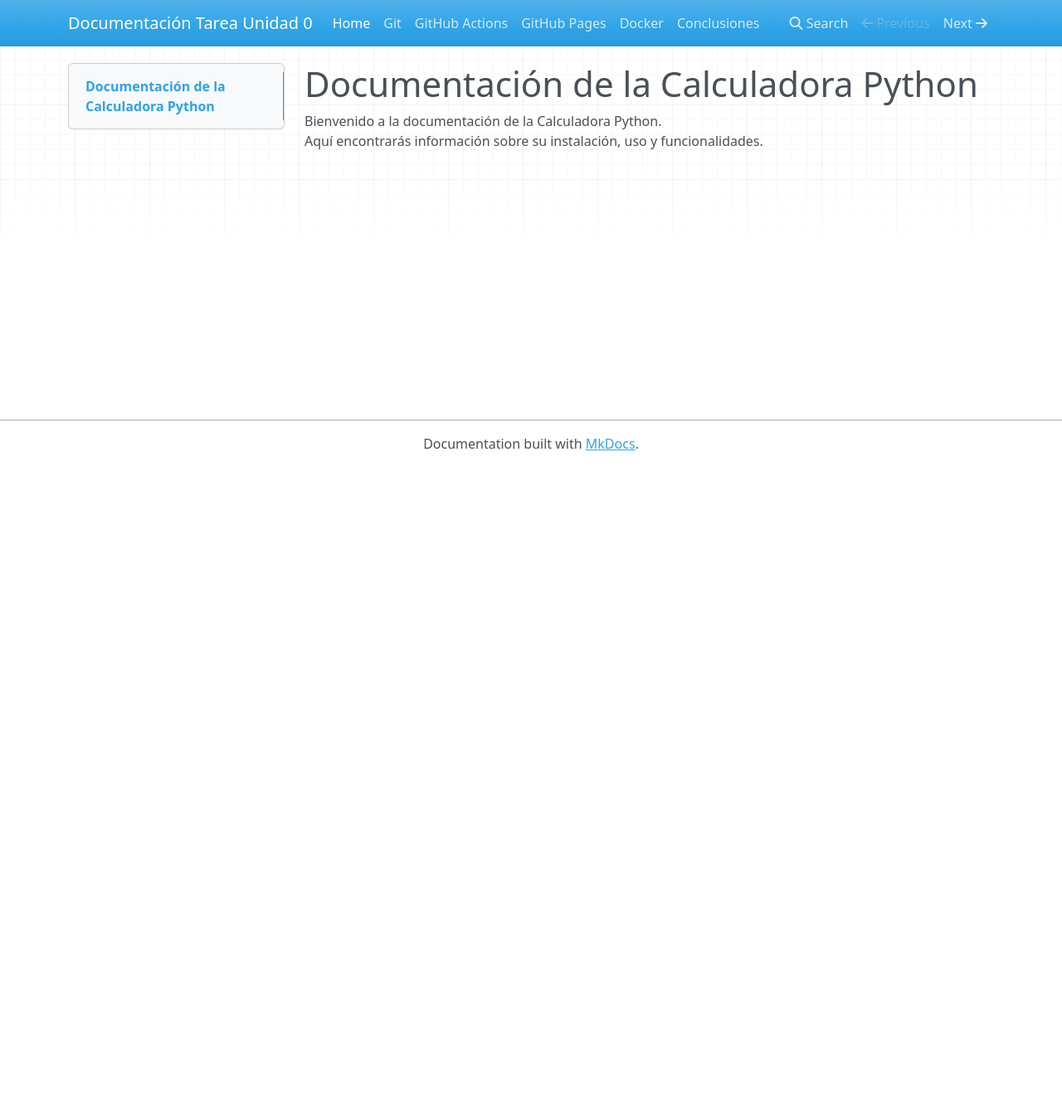
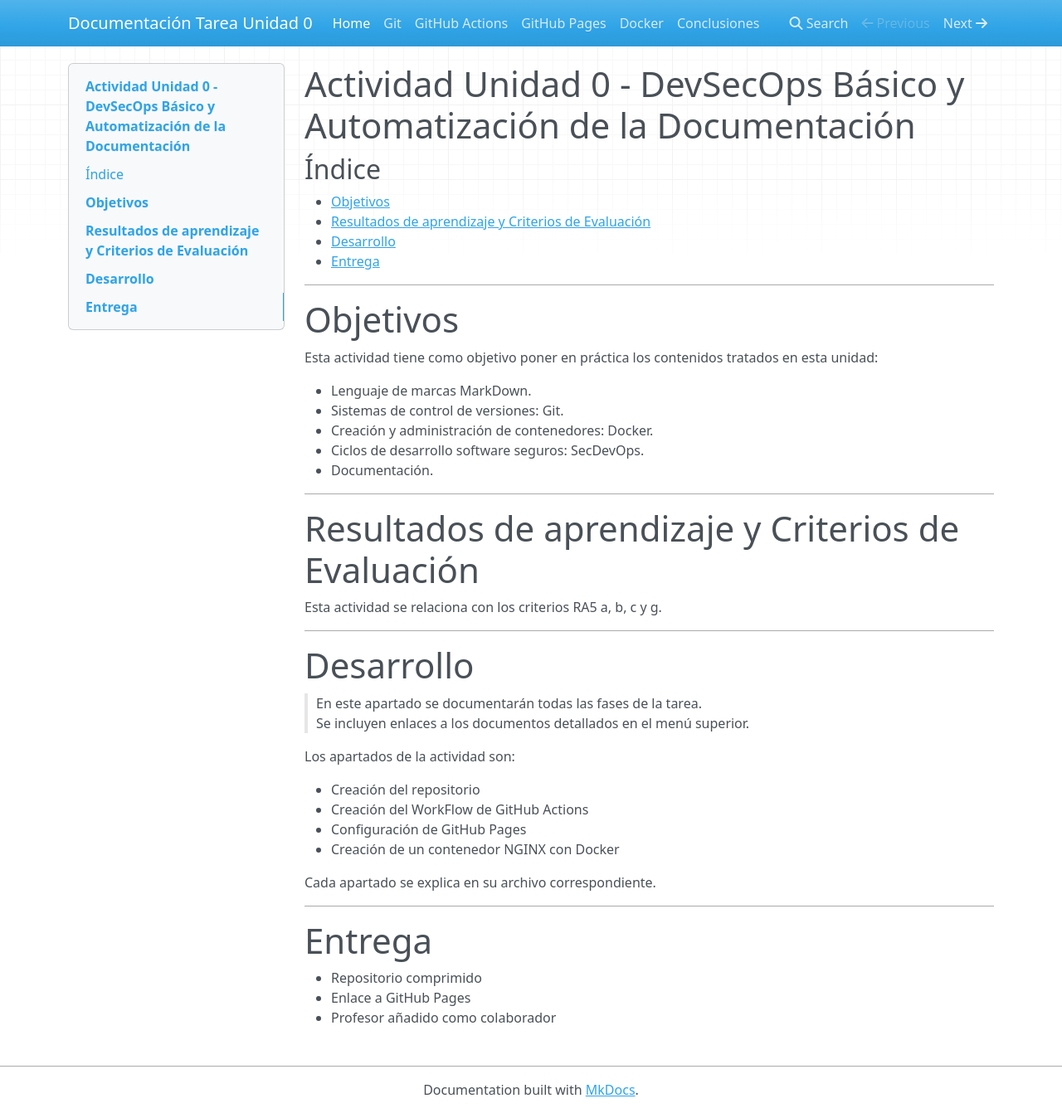
Before and after one commit to vjp-robertoM/PPS-Unidad0-Tarea-Roberto, an MkDocs documentation site: the page built from docs/index.md, in a window 1280 px wide and 1342 px high. Shown: the whole window at 83% size. Built offline with MkDocs 1.6.1, drawn with Linux system fonts in a browser that asks for light colours; nearby versions of some CDN libraries.

Commit message:
Estructura Github Page

```diff
--- a/docs/index.md
+++ b/docs/index.md
@@ -1,4 +1,50 @@
-# Documentación de la Calculadora Python
+# Actividad Unidad 0 - DevSecOps Básico y Automatización de la Documentación
 
-Bienvenido a la documentación de la Calculadora Python.
-Aquí encontrarás información sobre su instalación, uso y funcionalidades.
+## Índice
+
+- [Objetivos](#objetivos)
+- [Resultados de aprendizaje y Criterios de Evaluación](#resultados-de-aprendizaje-y-criterios-de-evaluación)
+- [Desarrollo](#desarrollo)
+- [Entrega](#entrega)
+
+---
+
+# Objetivos
+
+Esta actividad tiene como objetivo poner en práctica los contenidos tratados en esta unidad:
+
+- Lenguaje de marcas MarkDown.
+- Sistemas de control de versiones: Git.
+- Creación y administración de contenedores: Docker.
+- Ciclos de desarrollo software seguros: SecDevOps.
+- Documentación.
+
+---
+
+# Resultados de aprendizaje y Criterios de Evaluación
+
+Esta actividad se relaciona con los criterios RA5 a, b, c y g.
+
+---
+
+# Desarrollo
+
+> En este apartado se documentarán todas las fases de la tarea.
+> Se incluyen enlaces a los documentos detallados en el menú superior.
+
+Los apartados de la actividad son:
+
+- Creación del repositorio
+- Creación del WorkFlow de GitHub Actions
+- Configuración de GitHub Pages
+- Creación de un contenedor NGINX con Docker
+
+Cada apartado se explica en su archivo correspondiente.
+
+---
+
+# Entrega
+
+- Repositorio comprimido
+- Enlace a GitHub Pages
+- Profesor añadido como colaborador
```
Also changed, not shown: docs/git.md (+15 -0 lines).
